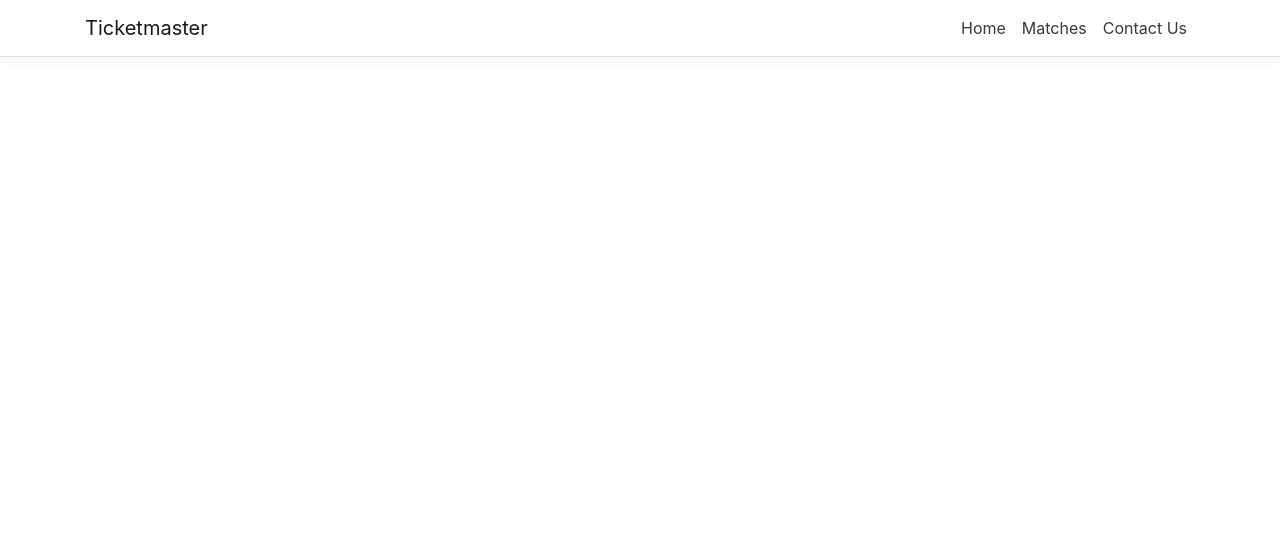
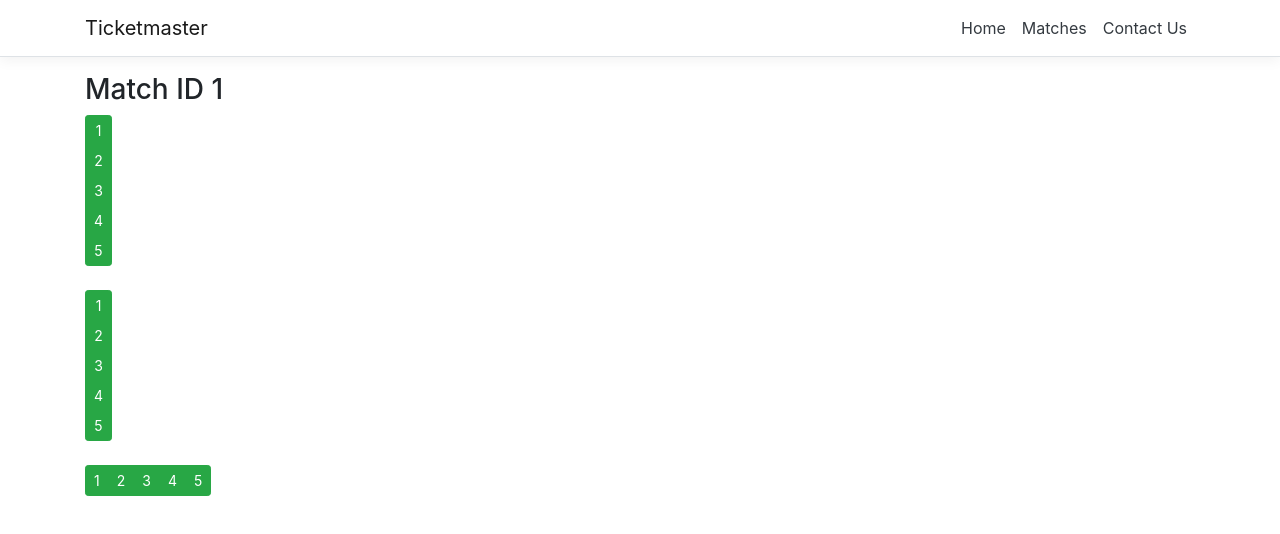
Before and after one commit to rolandtamas/ticketmaster-frontend, an Angular app: page /buyticket/1 in a window 1280 px wide. Before the commit this address led to /. Shown: the top 534 px of the page. Built offline with nearby package versions, Linux system fonts and the light colour scheme.

Commit message:
added buy ticket feature

```diff
--- /dev/null
+++ b/src/app/buyticket/buyticket.component.css
@@ -0,0 +1,4 @@
+.btn-toolbar btn-group-vertical btn btn-success:focus {
+    background-color: orange;
+
+}
--- /dev/null
+++ b/src/app/buyticket/buyticket.component.html
@@ -0,0 +1,39 @@
+<html>
+<head>
+
+</head>
+<body>
+  <h3>Match ID {{match_id}}</h3>
+  <div class="btn-toolbar" role="toolbar" aria-label="Toolbar with button groups">
+    <div class="btn-group-vertical btn-group-sm" role="group" aria-label="First group">
+      <button type="button" class="btn btn-success">1</button>
+      <button type="button" class="btn btn-success">2</button>
+      <button type="button" class="btn btn-success">3</button>
+      <button type="button" class="btn btn-success">4</button>
+      <button type="button" class="btn btn-success">5</button>
+    </div>
+  </div>
+  <br />
+
+  <div class="btn-toolbar" role="toolbar" aria-label="Toolbar with button groups">
+    <div class="btn-group-vertical btn-group-sm" role="group" aria-label="First group">
+      <button type="button" class="btn btn-success">1</button>
+      <button type="button" class="btn btn-success">2</button>
+      <button type="button" class="btn btn-success">3</button>
+      <button type="button" class="btn btn-success">4</button>
+      <button type="button" class="btn btn-success">5</button>
+    </div>
+  </div>
+  <br>
+  <div class="btn-toolbar" role="toolbar" aria-label="Toolbar with button groups">
+    <div class="btn-group btn-group-sm" role="group" aria-label="First group">
+      <button type="button" class="btn btn-success">1</button>
+      <button type="button" class="btn btn-success">2</button>
+      <button type="button" class="btn btn-success">3</button>
+      <button type="button" class="btn btn-success">4</button>
+      <button type="button" class="btn btn-success">5</button>
+    </div>
+  </div>
+
+</body>
+</html>
--- /dev/null
+++ b/src/app/buyticket/buyticket.component.ts
@@ -0,0 +1,18 @@
+import { Component, OnInit } from '@angular/core';
+import { ActivatedRoute } from '@angular/router';
+
+@Component({
+  selector: 'app-buyticket',
+  templateUrl: './buyticket.component.html',
+  styleUrls: ['./buyticket.component.css']
+})
+export class BuyticketComponent implements OnInit {
+  public match_id: string;
+  constructor(private actRoute: ActivatedRoute) {
+   this.actRoute.paramMap.subscribe(params => this.match_id = params.get('id'))
+  }
+
+  ngOnInit() {
+  }
+
+}
--- a/src/app/matches/matches.component.html
+++ b/src/app/matches/matches.component.html
@@ -10,7 +10,10 @@
       <li class="list-group-item" *ngFor="let match of matches">
         {{match.home}} vs {{match.away}} <br />
         Starting at {{match.date}}
-        <button type="button" class="btn btn-primary">Buy Ticket</button>
+        <a [routerLink]="['/buyticket/',match.id]">
+          <button type="button" class="btn btn-primary">
+            Buy Ticket
+          </button></a>
       </li>
     </ul>
 
--- a/src/app/matches/matches.component.ts
+++ b/src/app/matches/matches.component.ts
@@ -1,5 +1,6 @@
 import { Component, OnInit } from '@angular/core';
 import { MatchesService } from './matches.service';
+import { Router } from '@angular/router';
 
 @Component({
   selector: 'app-matches',
@@ -9,16 +10,17 @@ import { MatchesService } from './matches.service';
 export class MatchesComponent implements OnInit {
 
   public matches: Match[];
-  constructor(private matchesService: MatchesService) { }
+  public match_id: string;
+  constructor(private matchesService: MatchesService, private router: Router) { }
 
   ngOnInit() {
-    this.matchesService.getData().subscribe(data => { this.matches = data; })
+    this.matchesService.getData().subscribe(data => { this.matches = data; });
   }
-
 
 }
 
 interface Match {
+  id:string,
   home: string,
   away: string,
   date: string
--- a/src/app/matches/matches.service.ts
+++ b/src/app/matches/matches.service.ts
@@ -13,6 +13,7 @@ export class MatchesService {
   }
 }
 interface Match {
+  id:string,
   home: string,
   away: string,
   date: string
```
Also changed, not shown: src/app/app.module.ts (+5 -2 lines), 1 other file (tests, documents, lock files or other folders).
